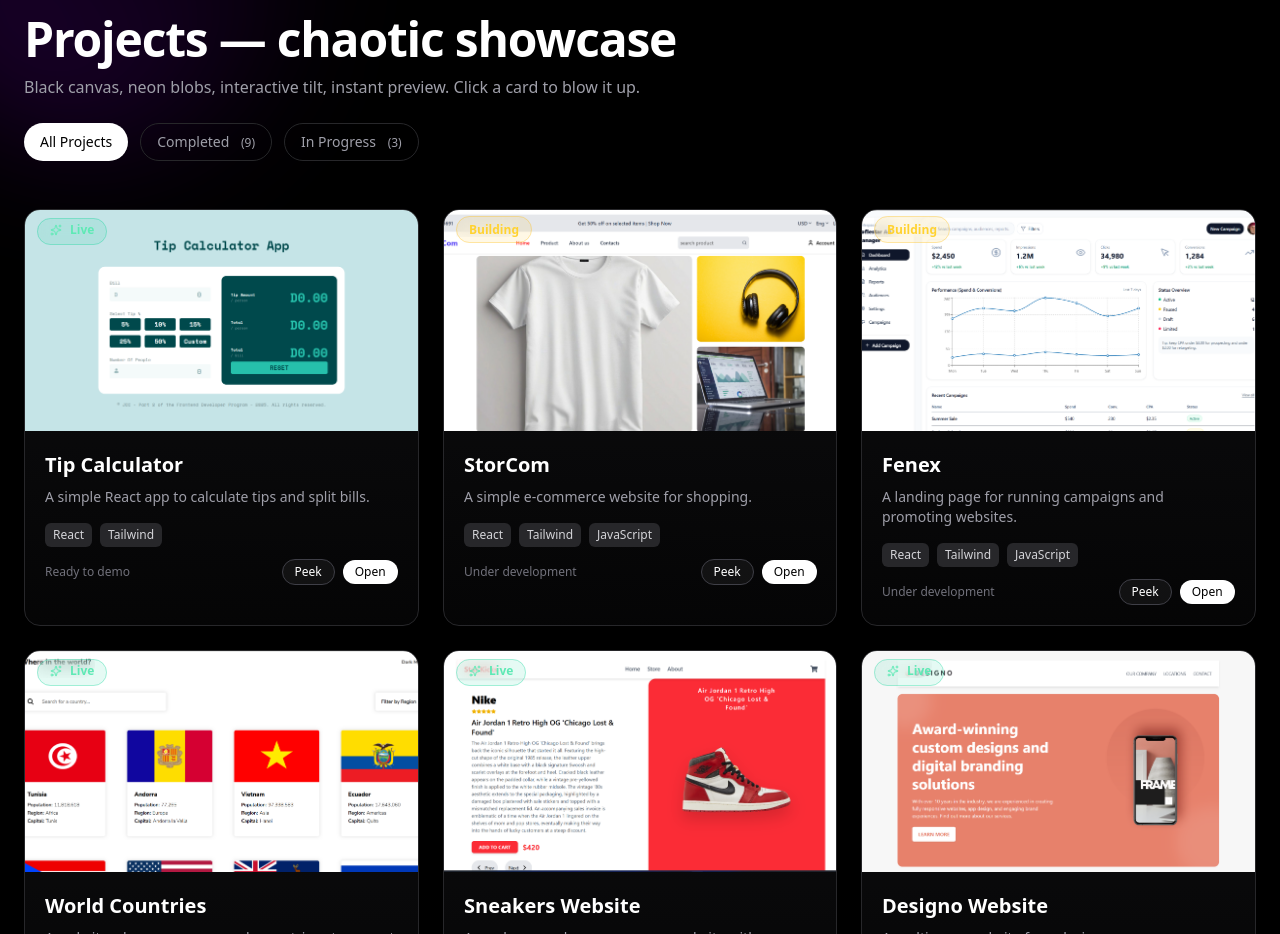
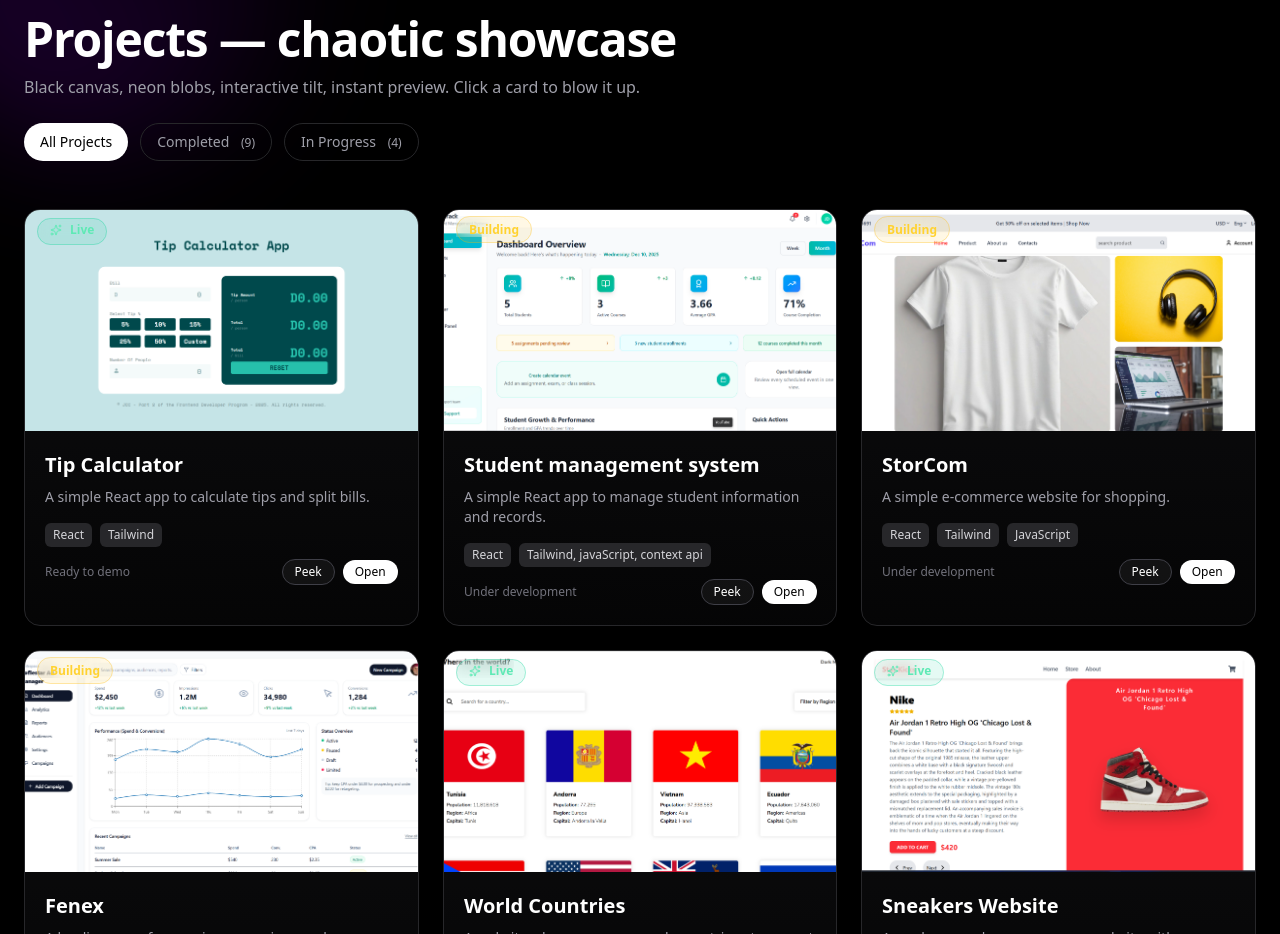
Before and after one commit to Dev-Minteh/my-portfolio-website, a React (Vite) app: page / in a window 1280 px wide. Shown: the part 3602-4536 px from the top of the page. Built offline with nearby package versions, Linux system fonts and the light colour scheme.

Commit message:
added new project

```diff
--- a/src/pages/Projects.jsx
+++ b/src/pages/Projects.jsx
@@ -701,6 +701,15 @@ const projects = [
     tech: ["React", "Tailwind"],
     status: "completed"
   },
+   {
+    title: "Student management system",
+    description: "A simple React app to manage student information and records.",
+    live: "https://student-management-system-swart-eta.vercel.app/",
+    github: "https://github.com/Dev-Minteh/Student-management-system.git",
+    image: "images/sms.png",
+    tech: ["React", "Tailwind, javaScript, context api"],
+    status: "in-progress"
+  },
   {
     title: "StorCom",
     description: "A simple e-commerce website for shopping.",
```
Also changed, not shown: public/images/sms.png (added).
